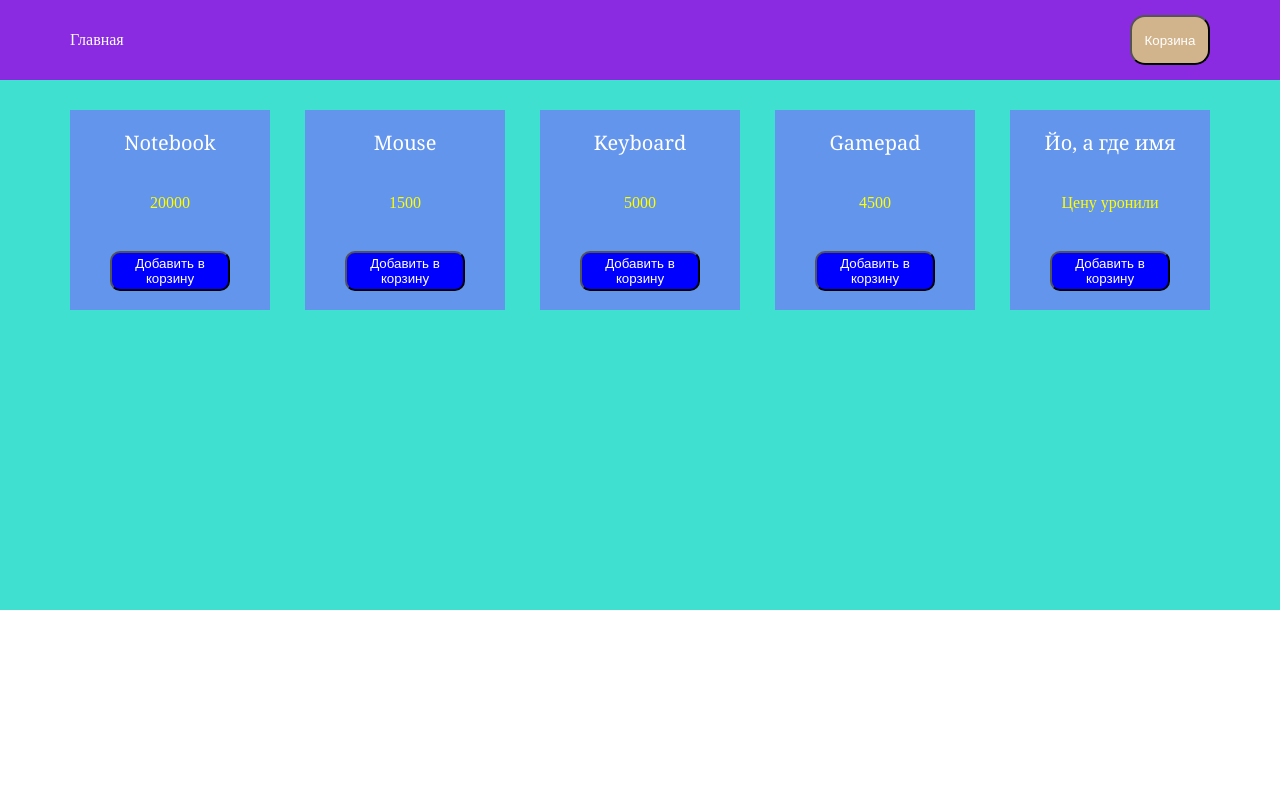
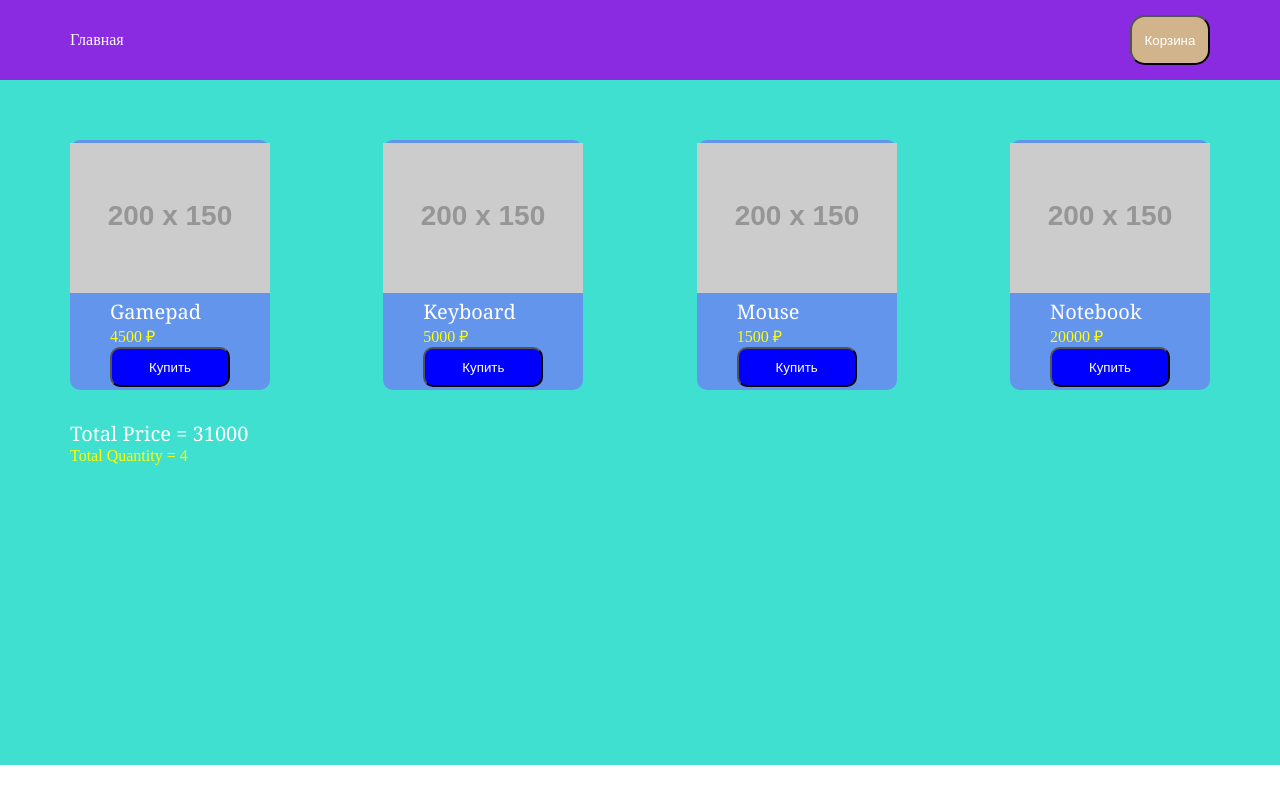
Before and after one commit to D1B0/jslessons, a plain HTML site: page project/index.html in a window 1280 px wide. Drawn offline with Linux system fonts and the light colour scheme; placeholder pictures from the web are drawn by us.

Commit message:
AdlessonHw2

```diff
--- a/project/index.html
+++ b/project/index.html
@@ -8,12 +8,14 @@
 </head>
 
 <body>
-    <header class="heading container">
+    <header class="heading box">
         <a href="#" class="heading__main">Главная</a>
         <button class="btn-cart" type="button">Корзина</button>
     </header>
     <main>
-        <div class="products container"></div>
+        <div class="products box">
+            <div class="products__block"></div>
+        </div>
     </main>
     <script src="./js/main.js"></script>
 </body>
--- a/project/js/main.js
+++ b/project/js/main.js
@@ -1,22 +1,78 @@
-'use strict';
-const products = [
-    { id: 1, title: 'Notebook', price: 20000 },
-    { id: 2, title: 'Mouse', price: 1500 },
-    { id: 3, title: 'Keyboard', price: 5000 },
-    { id: 4, title: 'Gamepad', price: 4500 },
-    { id: 5 }
-];
+class ProductList {
+    #goods;
+    #allProducts;
+    #totalPrice;
+    #totalQuantity;
 
-const renderProduct = (title = "Йо, а где имя", price = "Цену уронили") => {
-    return `<div class="product-item">
-                <h3 class="product-item__head">${title}</h3>
-                <p class="product-item__price">${price}</p>
-                <button class="by-btn">Добавить в корзину</button>
-              </div>`;
+    constructor(container = '.products__block') {
+        this.container = container;
+        this.#goods = [];
+        this.#allProducts = [];
+
+        this._fetchGoods();
+        this._render();
+        this._cartCostAndQuantity();
+
+
+    }
+
+    _fetchGoods() {
+        this.#goods = [
+            { id: 1, title: 'Notebook', price: 20000, quantity: 1 },
+            { id: 2, title: 'Mouse', price: 1500, quantity: 1 },
+            { id: 3, title: 'Keyboard', price: 5000, quantity: 1 },
+            { id: 4, title: 'Gamepad', price: 4500, quantity: 1 },
+        ];
+    }
+
+    _render() {
+        const block = document.querySelector(this.container);
+
+        for (const good of this.#goods) {
+            const productObject = new ProductItem(good);
+            this.#allProducts.push(productObject);
+            block.insertAdjacentHTML('afterbegin', productObject.render());
+        }
+
+    }
+    _cartCostAndQuantity() {
+        this.#totalPrice = 0
+        this.#totalQuantity = 0
+        this.#totalPrice += this.#allProducts.reduce((totalCost, cartItem) => totalCost + cartItem.price, 0)
+        this.#totalQuantity += this.#allProducts.reduce((totalCost, cartItem) => totalCost + cartItem.quantity, 0)
+        this._renderAllQuantityAndPrice();
+    }
+
+    _renderAllQuantityAndPrice() {
+
+        const priceItemsAndQuantity = document.querySelector(".products")
+        priceItemsAndQuantity.insertAdjacentHTML("beforeend",
+            `<div>
+            <h4 class="desc__head">Total Price = ${this.#totalPrice}</h4>
+            <p class="desc__price">Total Quantity = ${this.#totalQuantity}</p>
+        </div>`)
+    }
 }
 
-const renderProducts = (list) => {
-    document.querySelector('.products').innerHTML = list.map((item) => renderProduct(item.title, item.price)).join('');
+class ProductItem {
+    constructor(product, img = 'https://via.placeholder.com/200x150') {
+        this.title = product.title;
+        this.price = product.price;
+        this.id = product.id;
+        this.quantity = product.quantity
+        this.img = img;
+    }
+
+    render() {
+        return `<div class="product-item" data-id="${this.id}">
+                      <img src="${this.img}" alt="Some img">
+                      <div class="desc">
+                          <h3 class="desc__head">${this.title}</h3>
+                          <p class="desc__price">${this.price} \u20bd</p>
+                          <button class="buy-btn">Купить</button>
+                      </div>
+                  </div>`;
+    }
 }
 
-renderProducts(products);
+const pl = new ProductList();
--- a/project/style.css
+++ b/project/style.css
@@ -3,7 +3,7 @@
     padding: 0;
 }
 
-.container {
+.box {
     padding-left: calc(50% - 570px);
     padding-right: calc(50% - 570px);
 }
@@ -30,37 +30,45 @@
     color: white;
 }
 
+.products__block {
+    padding-top: 30px;
+    padding-bottom: 30px;
+    display: flex;
+    justify-content: space-between;
+}
+
 .products {
     padding-top: 30px;
     padding-bottom: 300px;
     display: flex;
-    justify-content: space-between;
+    flex-direction: column;
     background: turquoise;
 }
 
 .product-item {
     background: cornflowerblue;
     width: 200px;
-    height: 200px;
+    height: 250px;
     display: flex;
     flex-direction: column;
     justify-content: space-around;
     align-items: center;
+    border-radius: 10px;
 }
 
-.product-item__head {
+.desc__head {
     font-family: Georgia, 'Times New Roman', Times, serif;
     font-weight: 300;
     font-size: 20px;
     color: white;
 }
 
-.product-item__price {
+.desc__price {
     color: yellow;
     font-weight: 400;
 }
 
-.by-btn {
+.buy-btn {
     outline: none;
     border-radius: 10px;
     color: white;
```
Also changed, not shown: burgerking/index.html (added, +24 -0 lines), burgerking/js/burger.js (added, +140 -0 lines), burgerking/style.css (added).
